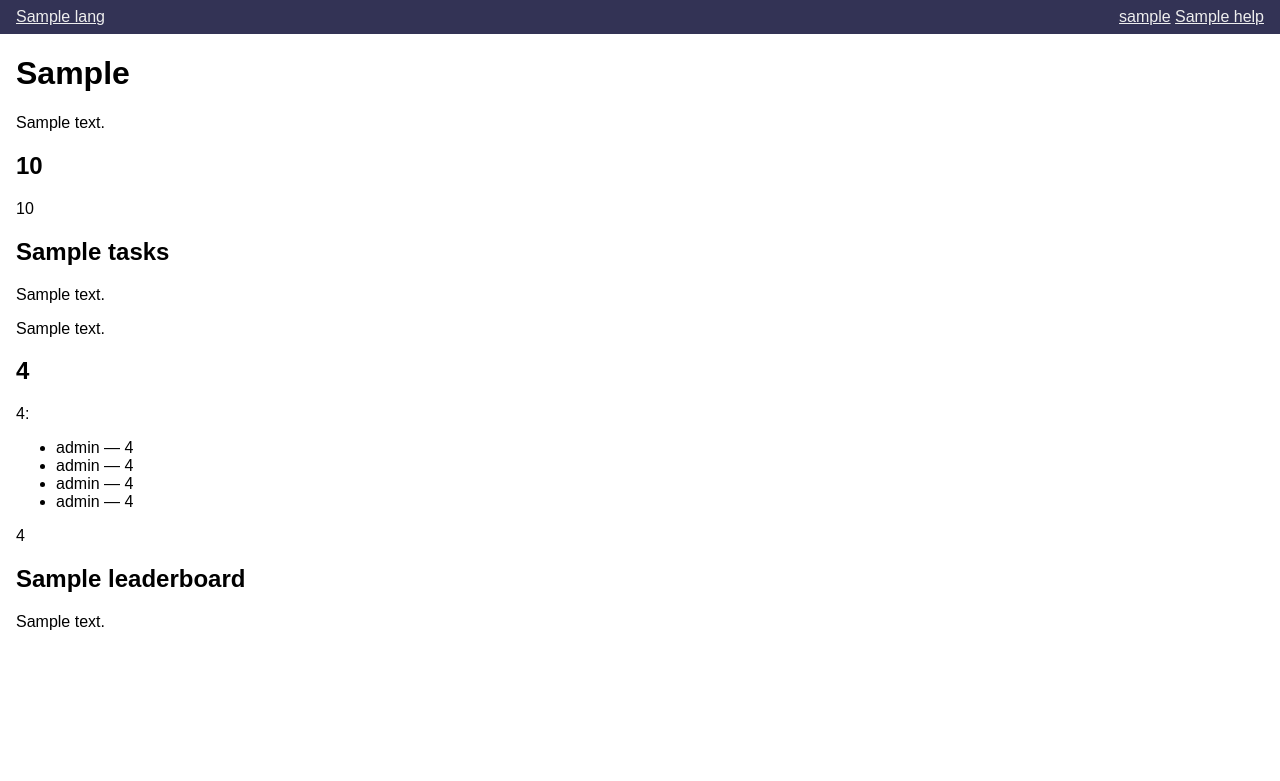
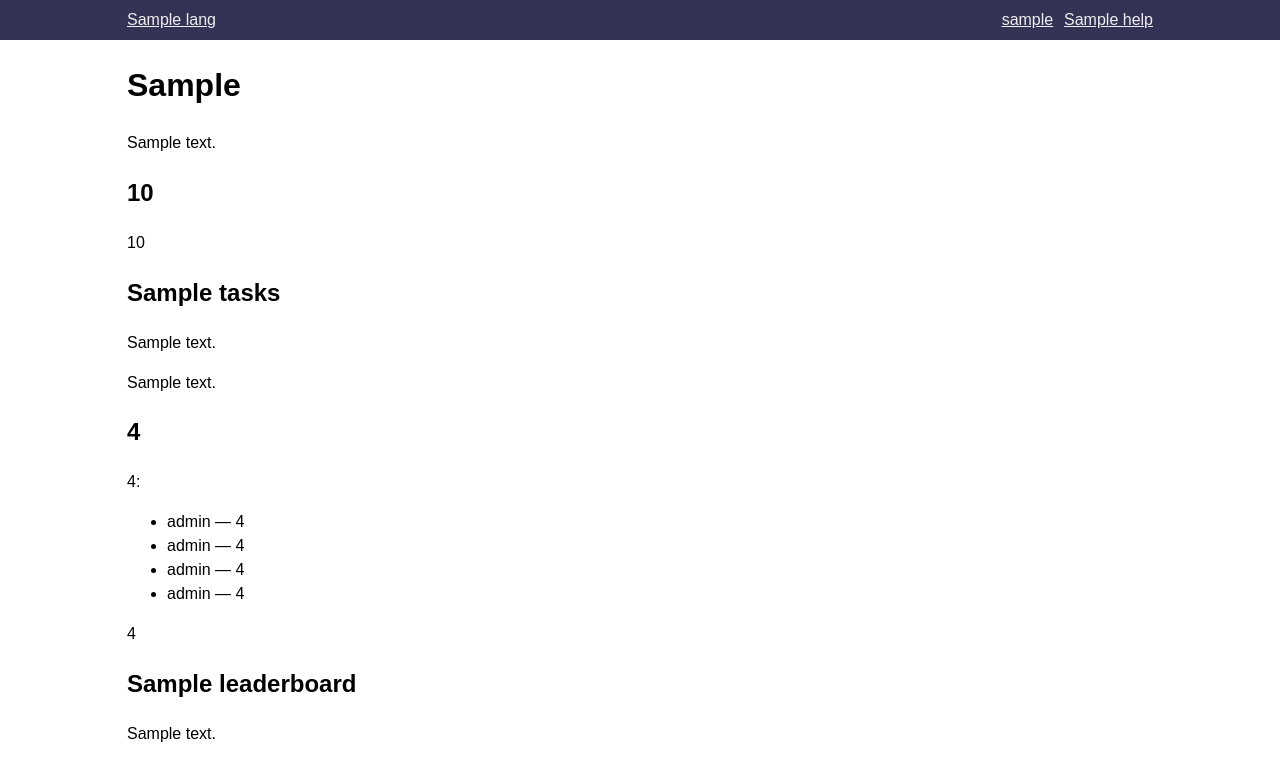
Before and after one commit to Zverik/osmstreak, a Python web app: template www/templates/about.html in a window 1280 px wide. Shown: the top 781 px of the page. Run offline with Jinja, Linux system fonts and the light colour scheme; the template is opened without the code that fills it: most values are stand-ins (such as "Sample title", 1, 10 or a date in 2020).

Commit message:
Some layout and style changes

```diff
--- a/www/static/style.css
+++ b/www/static/style.css
@@ -1,20 +1,19 @@
 body {
     font-family: sans-serif;
-    font-size: 16px;
-    margin: 0;
+    font-size: 100%;
+    line-height: 1.5;
 }
 
-#header {
-    padding: 0.5em 1em;
-    background-color: #335;
-    color: #eee;
+.wrapper {
+    width: 90%;
+    margin: 0 5%;
 }
 
-#header a {
-    color: #eee;
+.small {
+    display: none;
 }
 
-#header .right {
+.right {
     float: right;
 }
 
@@ -24,9 +23,39 @@ body {
     color: darkgreen;
 }
 
-#content {
-    margin: 1em;
-    max-width: 700px;
+@media only screen and (max-width: 479px) {
+    .normal {
+        display: none;
+    }
+
+    .small {
+        display: block;
+    }
+}
+
+@media only screen and (min-width: 1140px) {
+    .wrapper {
+        width: 1026px;
+        margin: 0 auto;
+    }
+}
+
+#header {
+    padding: 0.5em 0;
+    background-color: #335;
+    color: #eee;
+}
+
+#header a {
+    color: #eee;
+}
+
+#header .link {
+    margin-right: 0.4em;
+}
+
+#header .link:last-child {
+    margin-right: 0;
 }
 
 #task {
--- a/www/templates/layout.html
+++ b/www/templates/layout.html
@@ -1,25 +1,47 @@
 <!doctype html>
 <html>
     <head>
+        <title>{% block title %}{% endblock %}{{ lang.title }}</title>
+
         <meta charset="utf-8">
-        <title>{% block title %}{% endblock %}{{ lang.title }}</title>
+        <meta http-equiv="X-UA-Compatible" content="IE=edge,chrome=1">
+        <meta name="viewport" content="width=device-width, initial-scale=1">
+
+        <link rel="stylesheet" href="https://cdnjs.cloudflare.com/ajax/libs/normalize/7.0.0/normalize.min.css">
         <link rel="stylesheet" href="{{ url_for('static', filename='style.css') }}">
         {% block header %}{% endblock %}
     </head>
     <body>
-        <div id="header">
-            <a href="{{ url_for('front') }}">{{ lang.title }}</a>
-            <span class="right">
+        <header id="header">
+            <div class="wrapper">
+                <a href="{{ url_for('front') }}">{{ lang.title }}</a>
+                <span class="right normal">
+                    {% if user %}
+                        <span class="link"><a href="{{ url_for('userinfo', uid=user.name) }}">{{ user.name }}</a>: {{ user.score }} {{ '⭐' * user.level }}</span>
+                        <span class="link"><a href="{{ url_for('settings') }}">{{ lang.connect }}</a></span>
+                    {% else %}
+                        <span class="link"><a href="{{ url_for('login') }}">{{ lang.login }}</a></span>
+                    {% endif %}
+                    <span class="link"><a href="{{ url_for('about') }}">{{ lang.help }}</a></span>
+                </span>
+            </div>
+            <div class="wrapper small">
                 {% if user %}
-                <span><a href="{{ url_for('userinfo', uid=user.name) }}">{{ user.name }}</a>: {{ user.score }} {{ '⭐' * user.level }}</span>
-                <span><a href="{{ url_for('settings') }}">{{ lang.connect }}</a></span>
-                {% else %}
-                <span><a href="{{ url_for('login') }}">{{ lang.login }}</a></span>
+                    <span><a href="{{ url_for('userinfo', uid=user.name) }}">{{ user.name }}</a>: {{ user.score }} {{ '⭐' * user.level }}</span>
                 {% endif %}
-                <span><a href="{{ url_for('about') }}">{{ lang.help }}</a></span>
-            </span>
-        </div>
-        <div id="content">
+                <span class="right">
+                    {% if user %}
+                        <span class="link"><a href="{{ url_for('settings') }}">{{ lang.connect }}</a></span>
+                    {% else %}
+                        <span class="link"><a href="{{ url_for('login') }}">{{ lang.login }}</a></span>
+                    {% endif %}
+                    <span class="link"><a href="{{ url_for('about') }}">{{ lang.help }}</a></span>
+                </span>
+            </div>
+        </header>
+
+
+        <div id="content" class="wrapper">
 {% with messages = get_flashed_messages() %}
   {% if messages %}
     <ul class=flashes>
```
